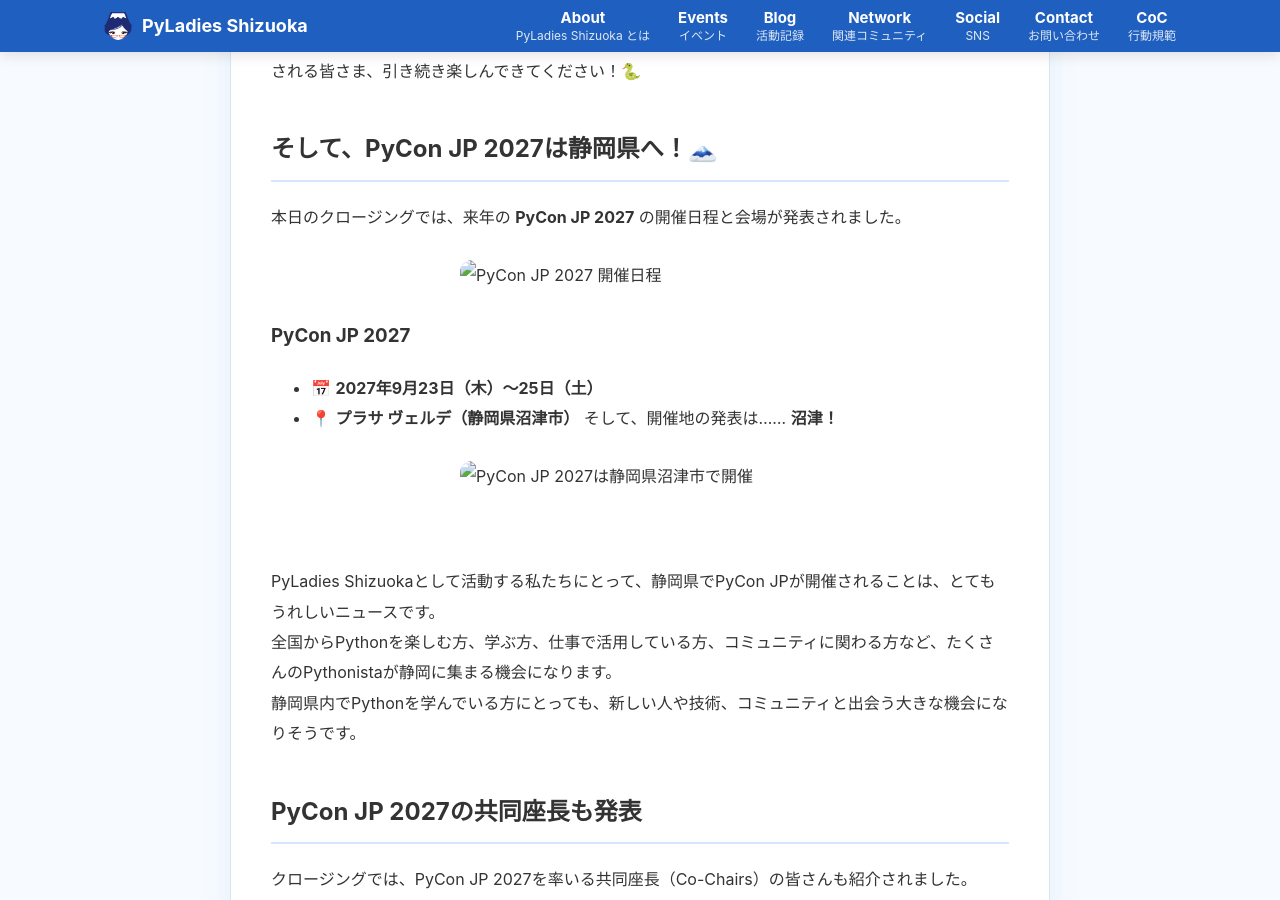
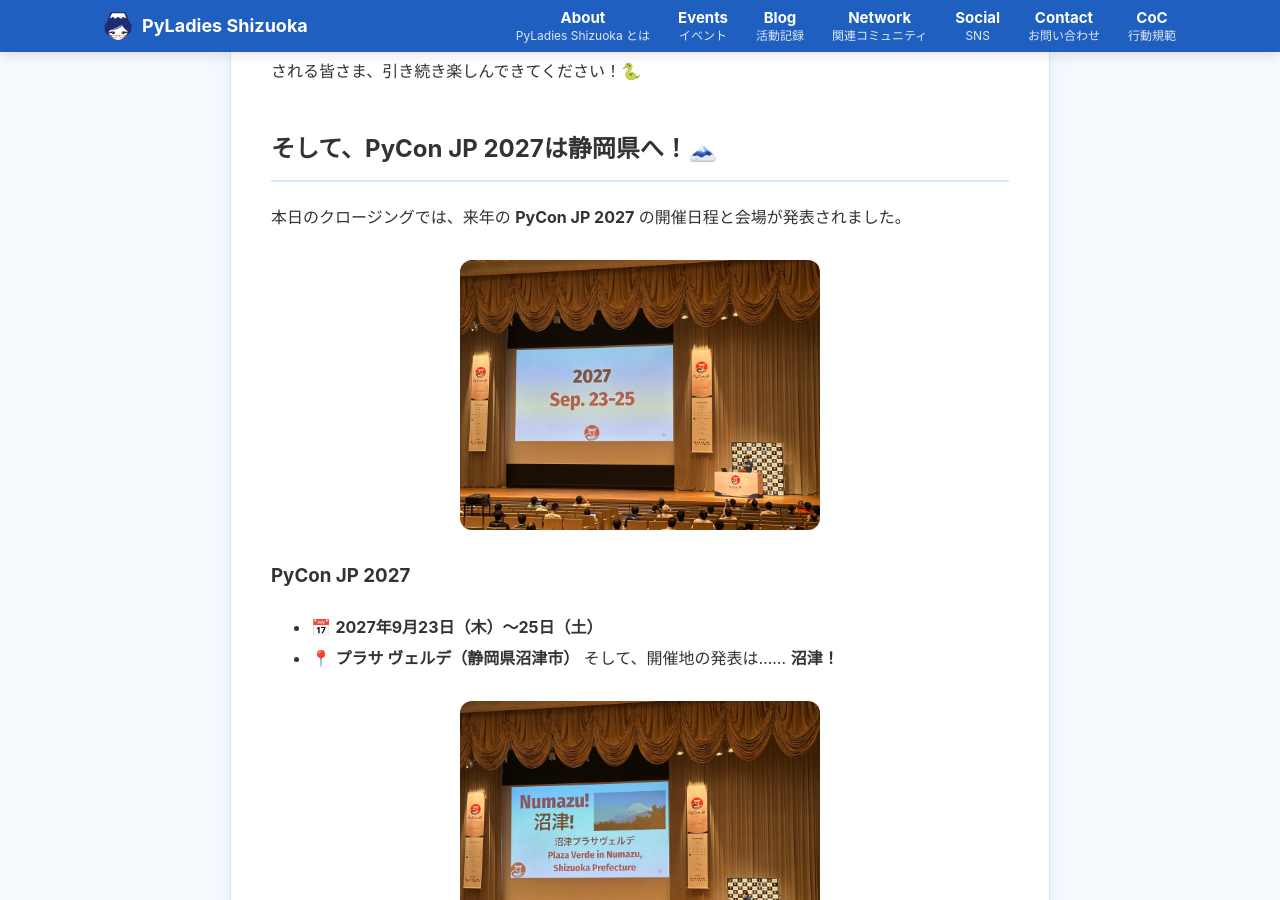
Before and after one commit to PyLadiesShizuoka/pyladiesshizuoka.github.io, a Jekyll site: the page built from _posts/2026-08-22-pyconjp2026.md, in a window 1280 px wide and 900 px high, scrolled down 549 px. Built offline with Jekyll 4.4.1, drawn with Linux system fonts in a browser that asks for light colours.

Commit message:
Update 2026-08-22-pyconjp2026.md

```diff
--- a/_posts/2026-08-22-pyconjp2026.md
+++ b/_posts/2026-08-22-pyconjp2026.md
@@ -13,14 +13,14 @@
 ## そして、PyCon JP 2027は静岡県へ！🗻
 
 本日のクロージングでは、来年の **PyCon JP 2027** の開催日程と会場が発表されました。
-![PyCon JP 2027 開催日程](/assets/images/blog/pyconjp2027-date.jpg)
+![PyCon JP 2027 開催日程](/images/blog/pyconjp2027-date.jpg)
 
 ### PyCon JP 2027
 - 📅 **2027年9月23日（木）〜25日（土）**
 - 📍 **プラサ ヴェルデ（静岡県沼津市）**
 そして、開催地の発表は…… **沼津！**
 
-![PyCon JP 2027は静岡県沼津市で開催](/assets/images/blog/pyconjp2027-numazu.jpg)
+![PyCon JP 2027は静岡県沼津市で開催](/images/blog/pyconjp2027-numazu.jpg)
 <br>
 
 PyLadies Shizuokaとして活動する私たちにとって、静岡県でPyCon JPが開催されることは、とてもうれしいニュースです。<br>
@@ -32,7 +32,7 @@
 
 クロージングでは、PyCon JP 2027を率いる共同座長（Co-Chairs）の皆さんも紹介されました。
 
-![PyCon JP 2027 Co-Chairs](/assets/images/blog/pyconjp2027-cochairs.jpg)
+![PyCon JP 2027 Co-Chairs](/images/blog/pyconjp2027-cochairs.jpg)
 
 いよいよ、来年の開催に向けてPyCon JP 2027が動き始めます。
 静岡県でどのようなPyCon JPがつくられていくのか、今から楽しみです。
@@ -47,7 +47,7 @@
 <br>
 2027年9月23日〜25日、静岡県・沼津でお会いしましょう！🐍✨
 
-![PyCon JP 2026 staffs](/assets/images/blog/pyconjp2027-staffs.jpg)
+![PyCon JP 2026 staffs](/images/blog/pyconjp2027-staffs.jpg)
 
 ## PyCon JP 2026
 PyCon JP 2026の詳細は、[PyCon JP 2026 公式サイト](https://2026.pycon.jp/ja/) をご覧ください。
```
